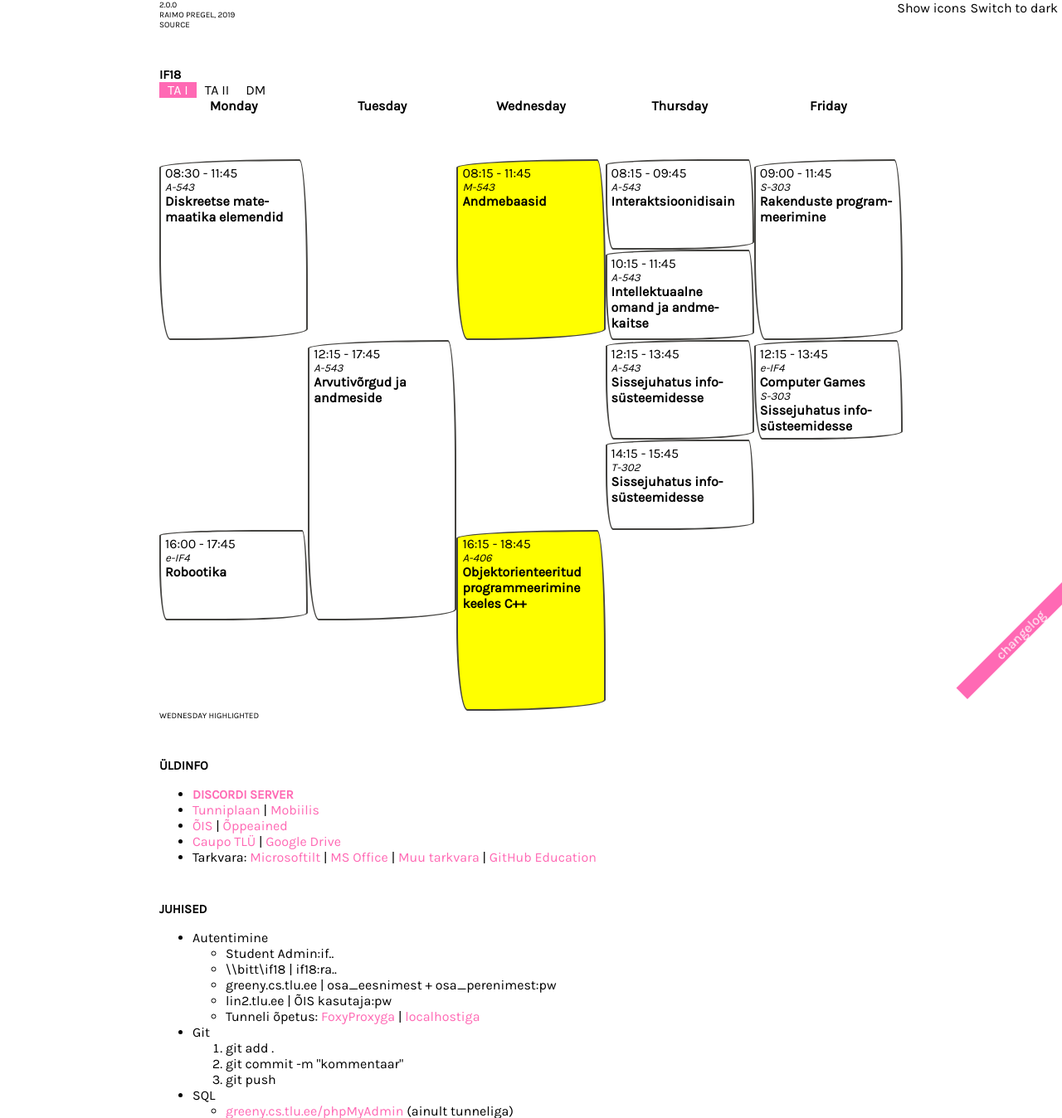
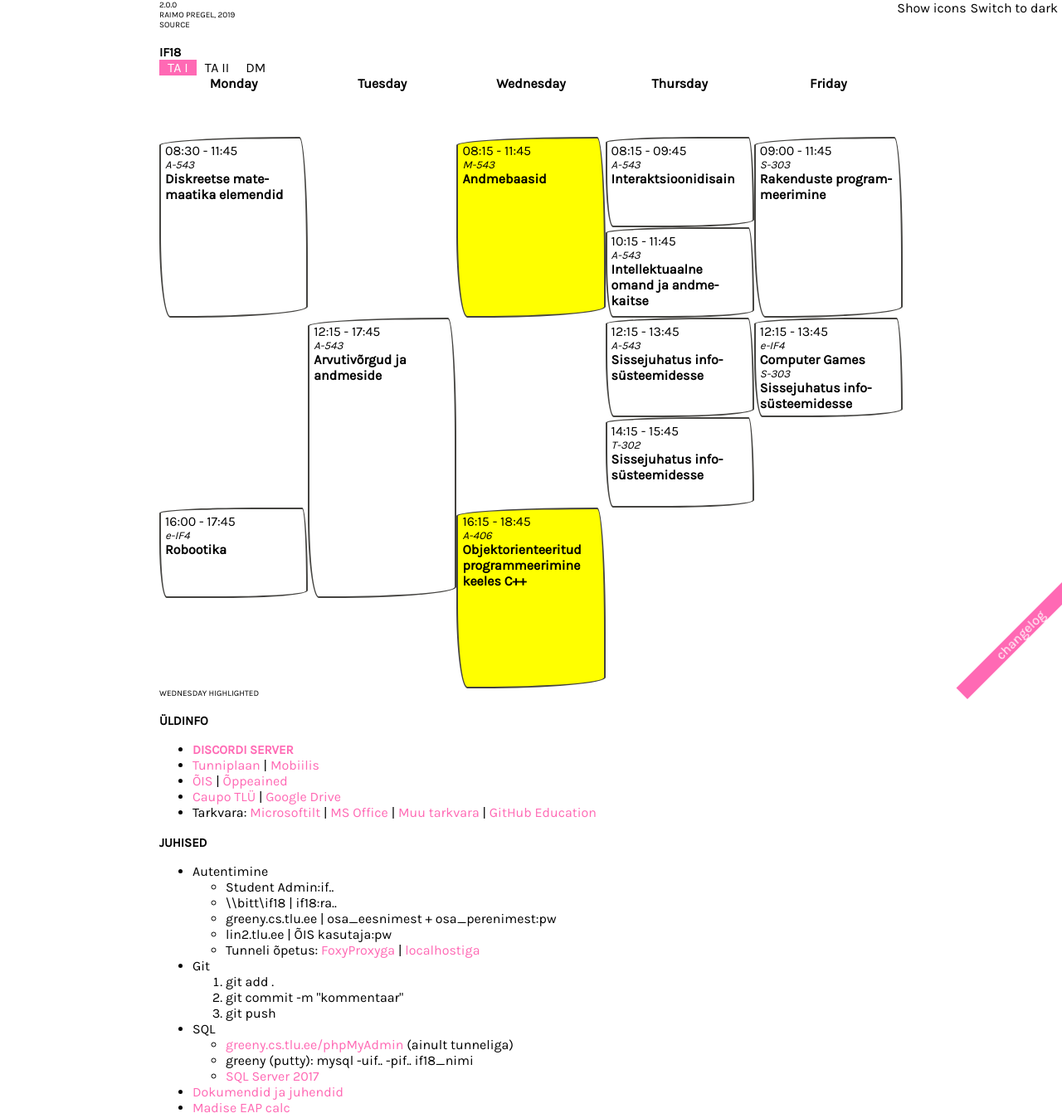
Before and after one commit to raimopew/if18_schedule, a PHP site: page / in a window 1280 px wide. Shown: the top 1348 px of the page at 83% size. Run offline with PHP 8.4, Linux system fonts and the light colour scheme.

Commit message:
Updated CSS (h4 top margin) to better fit all content

```diff
--- a/style.css
+++ b/style.css
@@ -26,7 +26,7 @@ h2, h3, .info {
 }
 
 h4 {
-	margin-top: 5%;
+	margin-top: 2%;
 	font-size: 15px;
 	text-transform: uppercase;
 }
```
